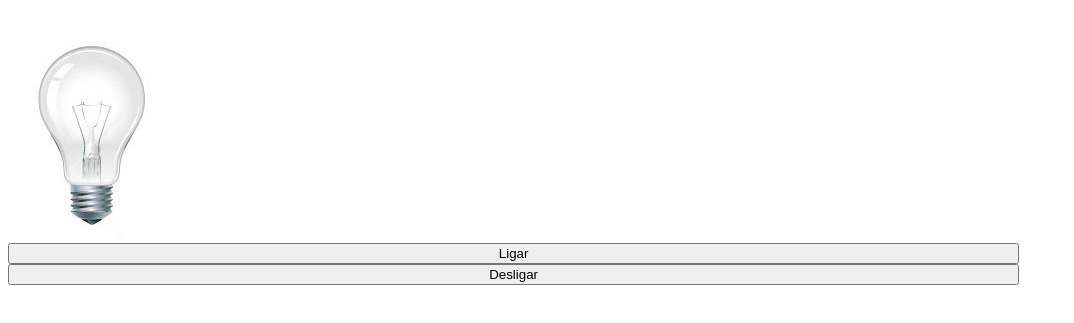
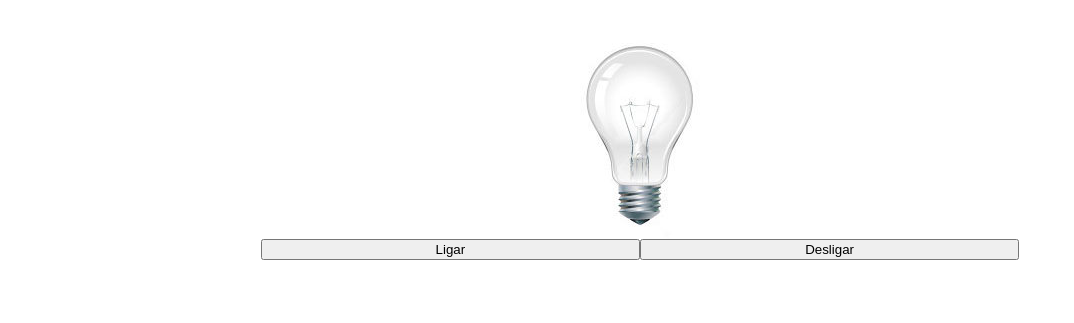
Before and after one commit to KetllySampaio/vanilla_js, a plain HTML site: page index.html in a window 1280 px wide. Shown: the part 69-392 px from the top of the page, without its empty margins (0-1074 px from the left). Drawn offline with Linux system fonts and the light colour scheme.

Commit message:
Update style.css

```diff
--- a/style.css
+++ b/style.css
@@ -3,6 +3,12 @@ header, main{
     flex-direction: column;
     align-items: center;
 }
+div{
+    display: flex;
+    justify-content: center; /* Centraliza horizontalmente */
+    align-items: center; /* Centraliza verticalmente */
+}
+
 button{
-   width: 80%;
+   width: 30%;
 }
```
